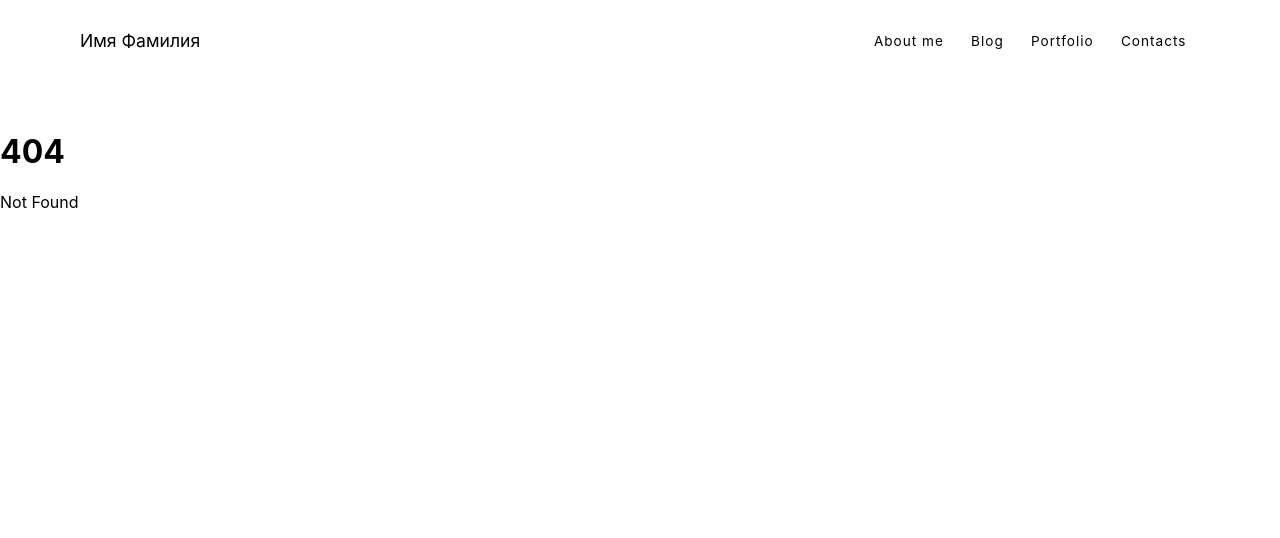
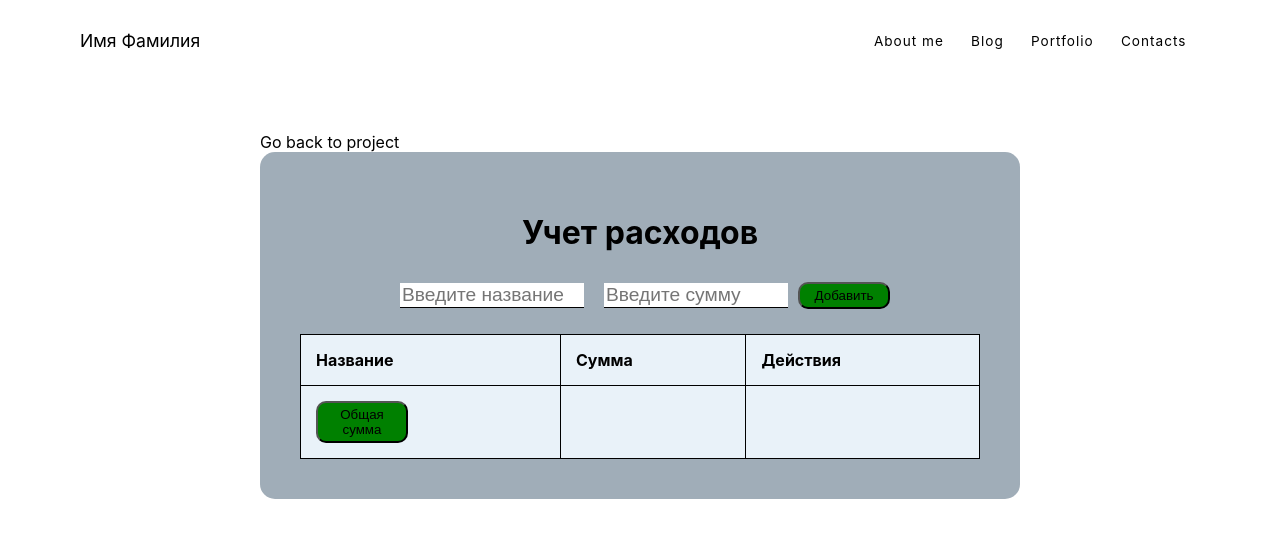
Before and after one commit to ruslangolovanov/svelte-test, a SvelteKit app: page /project/apps/2 in a window 1280 px wide. Before the commit this address had no page. Shown: the top 538 px of the page. Built offline with nearby package versions, Linux system fonts and the light colour scheme.

Commit message:
add expense accounting app

```diff
--- a/src/routes/+layout.svelte
+++ b/src/routes/+layout.svelte
@@ -7,7 +7,6 @@
                {#if link.isShow}
                   <a href = {link.href} class="link">{link.title}</a>
                {/if}
-
              {/each}
          </div>
     </div>
--- /dev/null
+++ b/src/routes/project/apps/2/+page.svelte
@@ -0,0 +1,161 @@
+<script>
+    let newItem = "";
+    let newAmount = "";
+    let expenseList = [];
+    let sum = "";
+
+    function add () {
+        if (newItem !== "" && newAmount !== ""){
+            expenseList = [
+                ...expenseList,
+                {
+                    Name: newItem,
+                    Amount: parseInt(newAmount),
+
+                }
+            ]
+            newItem = "";
+            newAmount = "";
+        }
+    }
+
+    function deleteExpense (index){
+        expenseList.splice(index, 1);
+        expenseList = expenseList;
+        sum = "";
+    }
+
+    function calcSum (){
+        let amounts = expenseList.map((item) => item.Amount);
+        sum = parseInt(amounts.reduce(
+            (accumulator, currentValue) => accumulator + currentValue,
+        ));
+
+
+    }
+
+    //  calcSum ();
+
+
+
+    //     let sum = amounts.reduce(
+    //       (accumulator, currentValue) => accumulator + currentValue,
+    //     );
+    // }
+
+
+    // let amountSum = expenseList.reduce(function(sum) {
+
+
+
+    //     return sum + expenseList.newAmount;
+    //  }, 0
+    // );
+
+
+</script>
+
+<main>
+    <h1>Учет расходов</h1>
+    <form on:submit|preventDefault={add}>
+
+        <input bind:value={newItem} placeholder="Введите название">
+       <input bind:value={newAmount} placeholder="Введите сумму">
+       <button class="add-Item" on:click={add}><span>Добавить</span></button>
+    </form>
+
+
+    <table>
+        <thead>
+            <tr>
+                <th>Название</th>
+                <th>Сумма</th>
+                <th>Действия</th>
+            </tr>
+        </thead>
+        <tbody>
+            {#each expenseList as item, i }
+            <tr>
+                <td><div>{item.Name}</div></td>
+                <td><div>{item.Amount}</div></td>
+                <td><button class="delete" on:click={() => deleteExpense (i)}  on:click={() => calcSum ()}>Удалить</button></td>
+            </tr>
+            {/each}
+            <tr>
+                <td><button on:click={() => calcSum ()}>Общая сумма</button></td>
+
+                <td><div>{sum}</div></td>
+            </tr>
+        </tbody>
+    </table>
+
+</main>
+
+
+
+<style>
+    main{
+        display: flex;
+        flex-direction: column;
+        align-items: center;
+        min-height: 100%;
+        padding: 5vmin;
+        box-sizing: border-box;
+        background: rgb(160, 173, 184);
+        border-radius: 15px;
+    }
+    form{
+        width: 100%;
+        max-width: 500px;
+        display: flex;
+        align-items: center;
+        margin-bottom: 1rem ;
+    }
+
+    input{
+        flex-grow: 1;
+        width: 0;
+        border: none;
+        border-bottom: 1px solid black;
+        box-shadow: none;
+        font-size: 1.2rem;
+        margin: 10px;
+        outline: none;
+    }
+
+    table, th, td {
+      border: 1px solid black;
+    }
+
+    table{
+        width: 100%;
+        border-collapse: collapse;
+        background-color: rgb(233, 242, 249);
+
+
+
+    }
+
+    th, td {
+    padding: 15px;
+    text-align: left;
+}
+
+button {
+    background-color: green;
+    width: 92px;
+    padding: 4px;
+    margin: 0;
+    flex-shrink: 0;
+    border-radius: 10px;
+
+
+}
+
+.delete{
+    background-color: brown;
+}
+
+
+
+</style>
--- a/src/routes/project/routes.js
+++ b/src/routes/project/routes.js
@@ -4,4 +4,9 @@ export const routes = [
     title: "TODO",
     body: "Простое и удобное приложения для организаяции задач. С его помощью вы можете легко создавать, отслеживать и завершать свои ежедневные задачи.",
   },
+  {
+    id: "2",
+    title: "Учет расходов",
+    body: "Простое и удобное приложения для учета расходов. С его помощью вы можете легко создавать, отслеживать свои покупки, а удобный калькулятор поможет подсчитать общую сумму расхода .",
+  },
 ];
```
